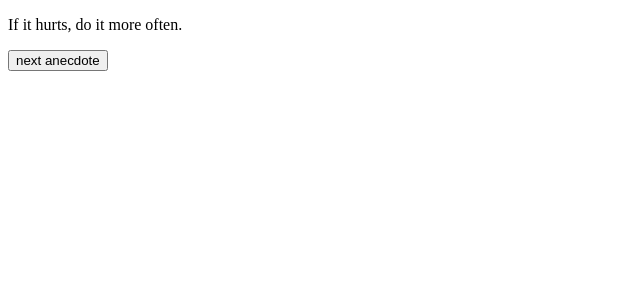
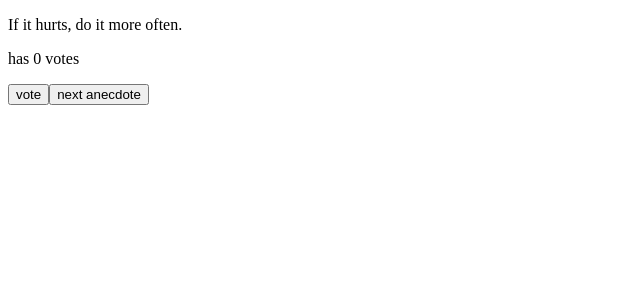
Before and after one commit to anastasiia-avdeeva/FullStackOpen, a React app in the folder part1/anecdotes/: page / in a window 1280 px wide. Shown: the top 300 px of the page, without its empty margins (0-640 px from the left). Built offline with nearby package versions, Linux system fonts and the light colour scheme; the HTML template or start-up script is replaced by a standard one.

Commit message:
add vote state, paragraph that shows the number of votes for the anecdote and a button for voting for the anecdote

```diff
--- a/part1/anecdotes/src/App.jsx
+++ b/part1/anecdotes/src/App.jsx
@@ -5,14 +5,25 @@ import { TextBtn } from "./components/TextBtn";
 const App = () => {
   const chooseRandom = () => Math.floor(Math.random() * anecdotes.length);
   const [selected, setSelected] = useState(0);
+  const [votes, setVotes] = useState(new Array(anecdotes.length).fill(0));
 
   const handleNextClick = () => {
-    console.log(selected);
     setSelected(chooseRandom());
   };
+
+  const handleVoteClick = () => {
+    const newVotes = [...votes];
+    newVotes[selected] += 1;
+    setVotes(newVotes);
+  };
+
   return (
     <div>
       <p>{anecdotes[selected]}</p>
+      <p>
+        has {votes[selected]} {votes[selected] === 1 ? "vote" : "votes"}{" "}
+      </p>
+      <TextBtn text="vote" onClick={handleVoteClick} />
       <TextBtn text="next anecdote" onClick={handleNextClick} />
     </div>
   );
```
